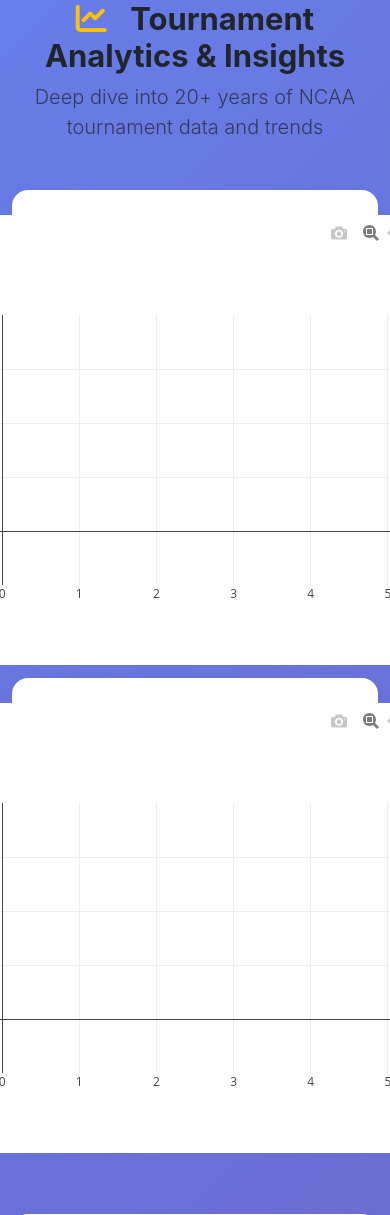
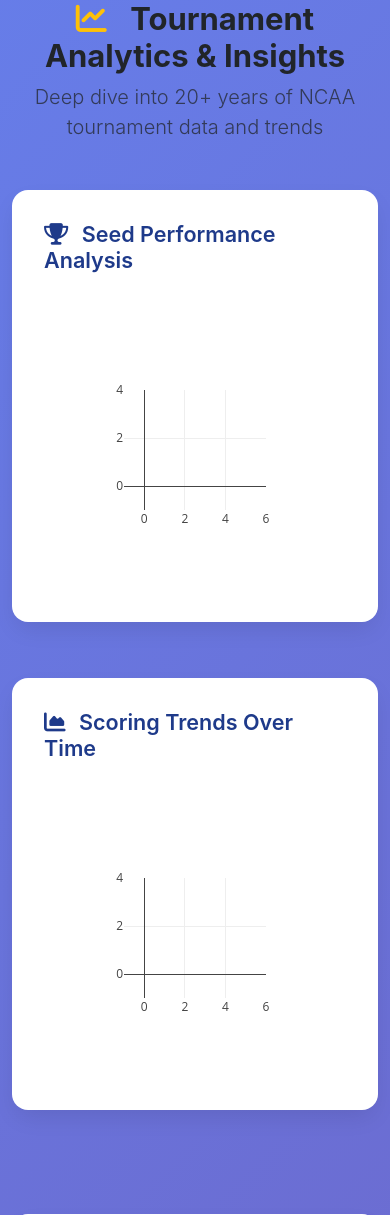
Before and after one commit to mrsanketpatil19/NCAA-March-Madness-2024, a FastAPI app: template templates/analytics.html in a window 390 px wide; the page is wider, and only the part inside the window is pictured. Shown: the part 124-1339 px from the top of that part. Run offline with FastAPI, Linux system fonts and the light colour scheme; the template is opened without the code that fills it: most values are stand-ins (such as "Sample title", 1, 10 or a date in 2020); some libraries are stand-ins or nearby versions.

Commit message:
Fix analytics charts display issue
- Remove problematic flex styling from chart containers that interfered with Plotly
- Add specific CSS for Plotly chart containers with proper dimensions
- Add better chart initialization with error handling and debugging
- Ensure charts are responsive and have proper container sizing
- Keep flex styling only for placeholder elements

This fixes the empty black chart containers on the live site.

```diff
--- a/static/css/style.css
+++ b/static/css/style.css
@@ -454,12 +454,20 @@ body {
     height: 400px;
     background: #f8fafc;
     border-radius: 12px;
+}
+
+/* Specific styling for chart containers with actual charts */
+.chart-container div[id*="Chart"] {
+    width: 100% !important;
+    height: 100% !important;
+}
+
+/* Placeholder styling only when no chart is present */
+.chart-placeholder {
     display: flex;
     align-items: center;
     justify-content: center;
-}
-
-.chart-placeholder {
+    height: 100%;
     text-align: center;
     color: #64748b;
 }
--- a/templates/analytics.html
+++ b/templates/analytics.html
@@ -576,17 +576,69 @@
 // Render charts if data is available
 {% if charts %}
 document.addEventListener('DOMContentLoaded', function() {
+    console.log('📊 Analytics page loaded, initializing charts...');
+
     // Render seed performance chart
     {% if charts.seed_performance %}
-    var seedChart = {{ charts.seed_performance|safe }};
-    Plotly.newPlot('seedPerformanceChart', seedChart.data, seedChart.layout);
+    try {
+        console.log('🎯 Rendering seed performance chart...');
+        var seedChart = {{ charts.seed_performance|safe }};
+
+        // Ensure container exists and has proper dimensions
+        const seedContainer = document.getElementById('seedPerformanceChart');
+        if (seedContainer) {
+            seedContainer.style.width = '100%';
+            seedContainer.style.height = '350px';
+
+            Plotly.newPlot('seedPerformanceChart', seedChart.data, seedChart.layout, {
+                responsive: true,
+                displayModeBar: false
+            });
+            console.log('✅ Seed performance chart rendered successfully');
+        } else {
+            console.error('❌ Seed chart container not found');
+        }
+    } catch (error) {
+        console.error('❌ Error rendering seed chart:', error);
+    }
+    {% else %}
+    console.log('⚠️ No seed performance chart data available');
     {% endif %}
 
     // Render scoring trends chart
     {% if charts.scoring_trends %}
-    var scoringChart = {{ charts.scoring_trends|safe }};
-    Plotly.newPlot('scoringTrendsChart', scoringChart.data, scoringChart.layout);
+    try {
+        console.log('📈 Rendering scoring trends chart...');
+        var scoringChart = {{ charts.scoring_trends|safe }};
+
+        // Ensure container exists and has proper dimensions
+        const scoringContainer = document.getElementById('scoringTrendsChart');
+        if (scoringContainer) {
+            scoringContainer.style.width = '100%';
+            scoringContainer.style.height = '350px';
+
+            Plotly.newPlot('scoringTrendsChart', scoringChart.data, scoringChart.layout, {
+                responsive: true,
+                displayModeBar: false
+            });
+            console.log('✅ Scoring trends chart rendered successfully');
+        } else {
+            console.error('❌ Scoring chart container not found');
+        }
+    } catch (error) {
+        console.error('❌ Error rendering scoring chart:', error);
+    }
+    {% else %}
+    console.log('⚠️ No scoring trends chart data available');
     {% endif %}
+
+    // Add resize handler for responsive charts
+    window.addEventListener('resize', function() {
+        if (typeof Plotly !== 'undefined') {
+            Plotly.Plots.resize('seedPerformanceChart');
+            Plotly.Plots.resize('scoringTrendsChart');
+        }
+    });
 });
 {% endif %}
 
```
